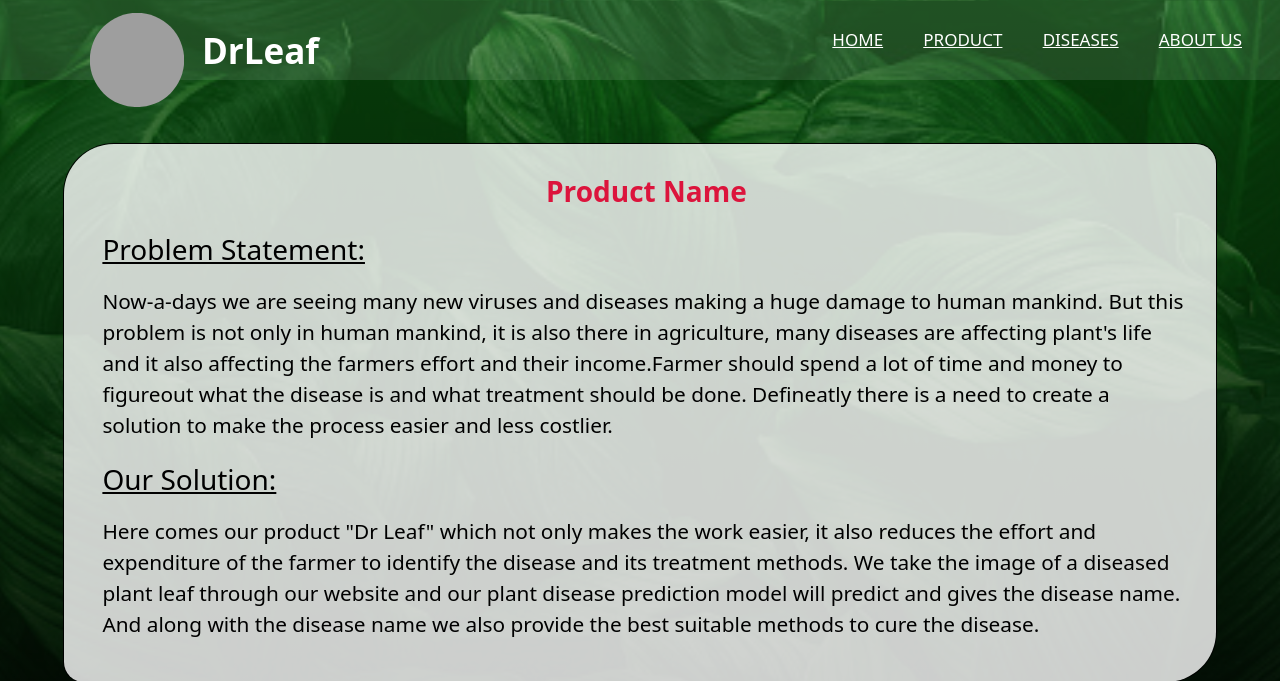
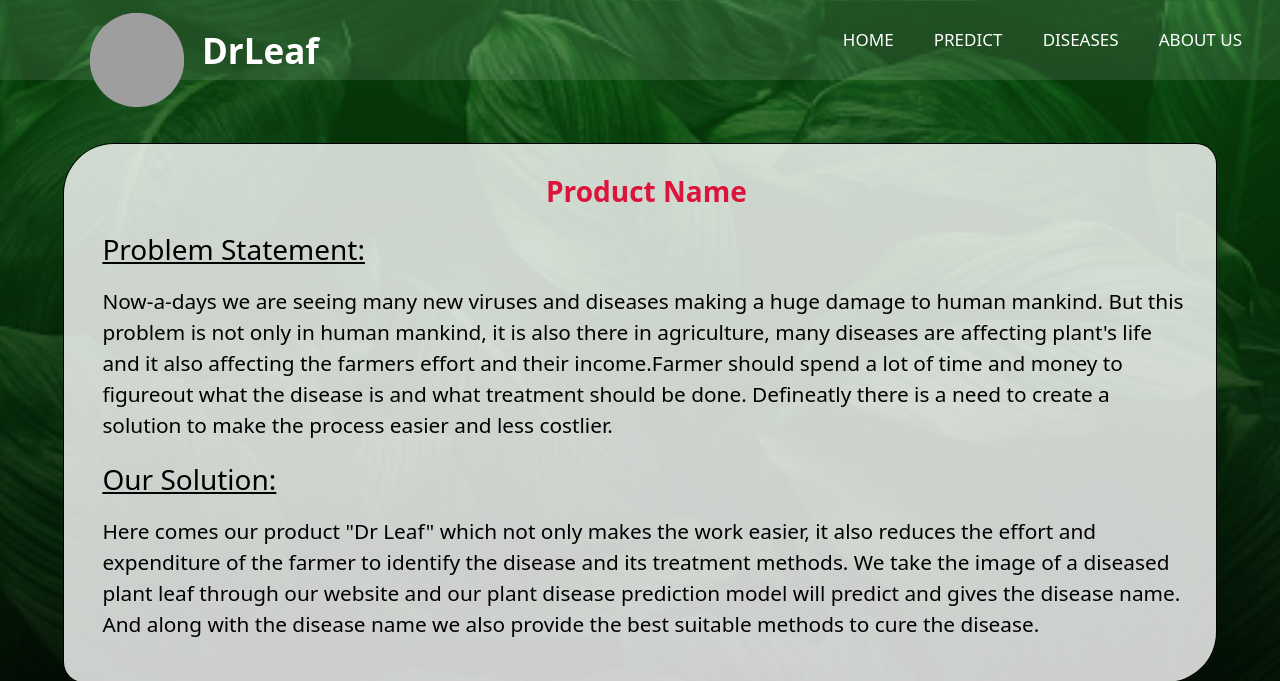
Before and after one commit to AniruddhA-Omni/DrLeaf, a Flask app: page /description in a window 1280 px wide. Shown: the top 681 px of the page. Run offline with Flask 2, Linux system fonts and the light colour scheme; grey boxes are pictures that could not be loaded.

Commit message:
Update Description.html

```diff
--- a/templates/Description.html
+++ b/templates/Description.html
@@ -198,10 +198,10 @@
         <a  class="x" style="margin-left: 6%; " href="/"><img src="/static/images/logo.jpg" alt="" width="120" height="120" style="border-radius: 50%; padding:1%;"></a>
         <label class="logo">DrLeaf</label>
         <ul>
-          <li><a href="/">Home</a></li>
-         <li><a href="/products">PRODUCT</a></li>
-          <li><a href="/diseases">DISEASES</a></li>
-          <li><a href="/about">ABOUT US</a></li>
+          <li><a class="navlinks" href="/">Home</a></li>
+         <li><a class="navlinks" href="/products">PREDICT</a></li>
+          <li><a class="navlinks" href="/diseases">DISEASES</a></li>
+          <li><a class="navlinks" href="/about">ABOUT US</a></li>
 
         </ul>
     </nav>
```
